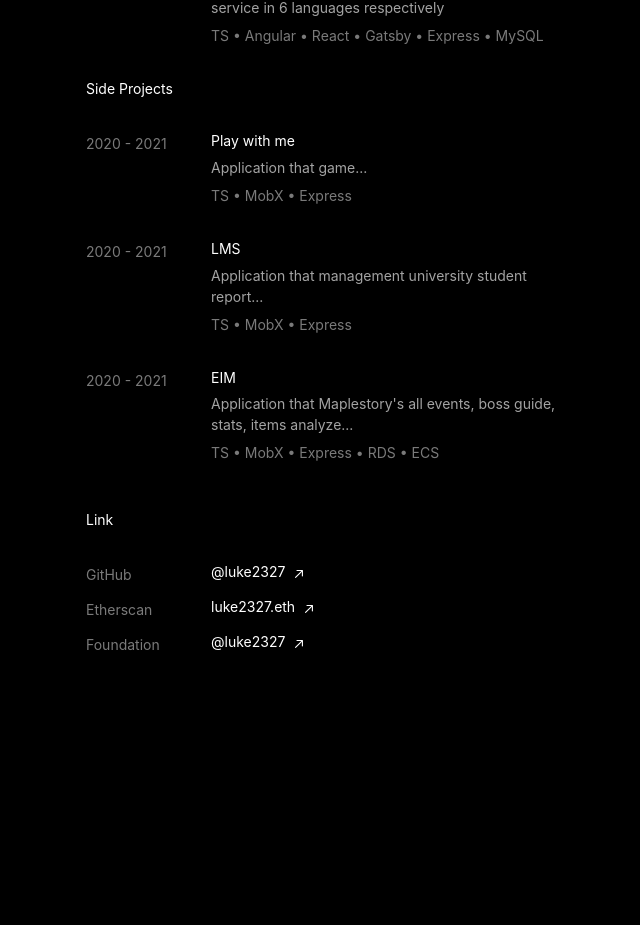
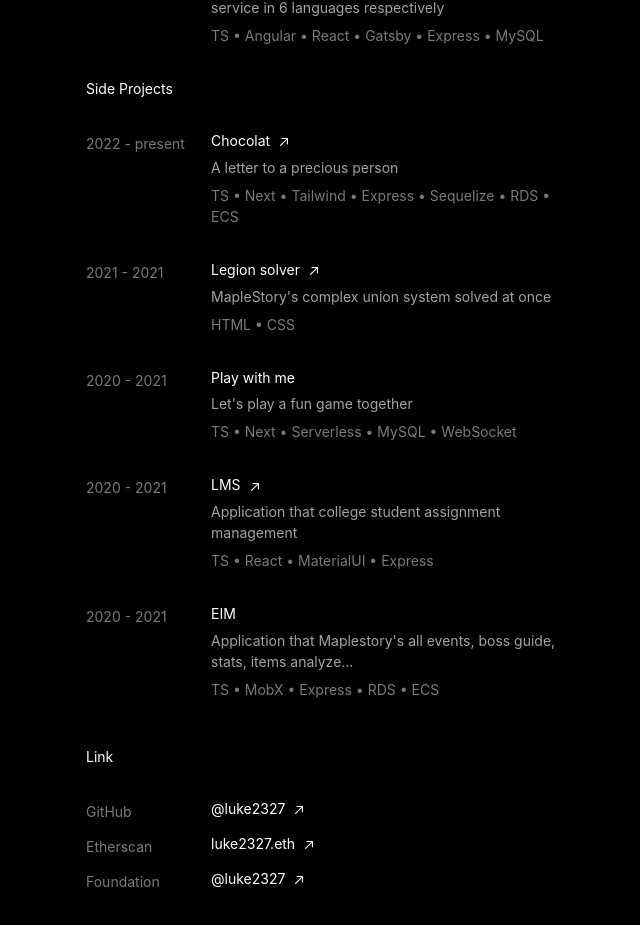
Before and after one commit to luke2327/luke2327, a Next.js app in the folder page_repository/: page / in a window 1280 px wide. Shown: the part 956-1881 px from the top of the page, without its empty margins (316-956 px from the left). Before the commit the page ends 1723 px from the top, so only its background shows below. Built offline with nearby package versions, Linux system fonts and the light colour scheme.

Commit message:
feat: add side project

```diff
--- a/page_repository/src/constants/sideProjectsHistory.ts
+++ b/page_repository/src/constants/sideProjectsHistory.ts
@@ -3,27 +3,54 @@ import type { History } from '@/constants/experienctHistory';
 export const spHistory = [
   {
     title: {
+      en: 'Chocolat',
+    },
+    description: {
+      en: `A letter to a precious person`,
+      ko: '',
+      ja: '',
+    },
+    link: 'https://chocolat-frontend.vercel.app',
+    period: '2022 - present',
+    skill: ['TS', 'Next', 'Tailwind', 'Express', 'Sequelize', 'RDS', 'ECS'],
+  },
+  {
+    title: {
+      en: 'Legion solver',
+    },
+    description: {
+      en: `MapleStory's complex union system solved at once`,
+      ko: '',
+      ja: '',
+    },
+    link: 'https://xenogents.github.io/LegionSolver',
+    period: '2021 - 2021',
+    skill: ['HTML', 'CSS'],
+  },
+  {
+    title: {
       en: 'Play with me',
     },
     description: {
-      en: `Application that game...`,
+      en: `Let's play a fun game together`,
       ko: '',
       ja: '',
     },
     period: '2020 - 2021',
-    skill: ['TS', 'MobX', 'Express'],
+    skill: ['TS', 'Next', 'Serverless', 'MySQL', 'WebSocket'],
   },
   {
     title: {
       en: 'LMS',
     },
     description: {
-      en: `Application that management university student report...`,
+      en: `Application that college student assignment management`,
       ko: '',
       ja: '',
     },
     period: '2020 - 2021',
-    skill: ['TS', 'MobX', 'Express'],
+    link: 'http://ec2-3-37-36-193.ap-northeast-2.compute.amazonaws.com:3000',
+    skill: ['TS', 'React', 'MaterialUI', 'Express'],
   },
   {
     title: {
```
